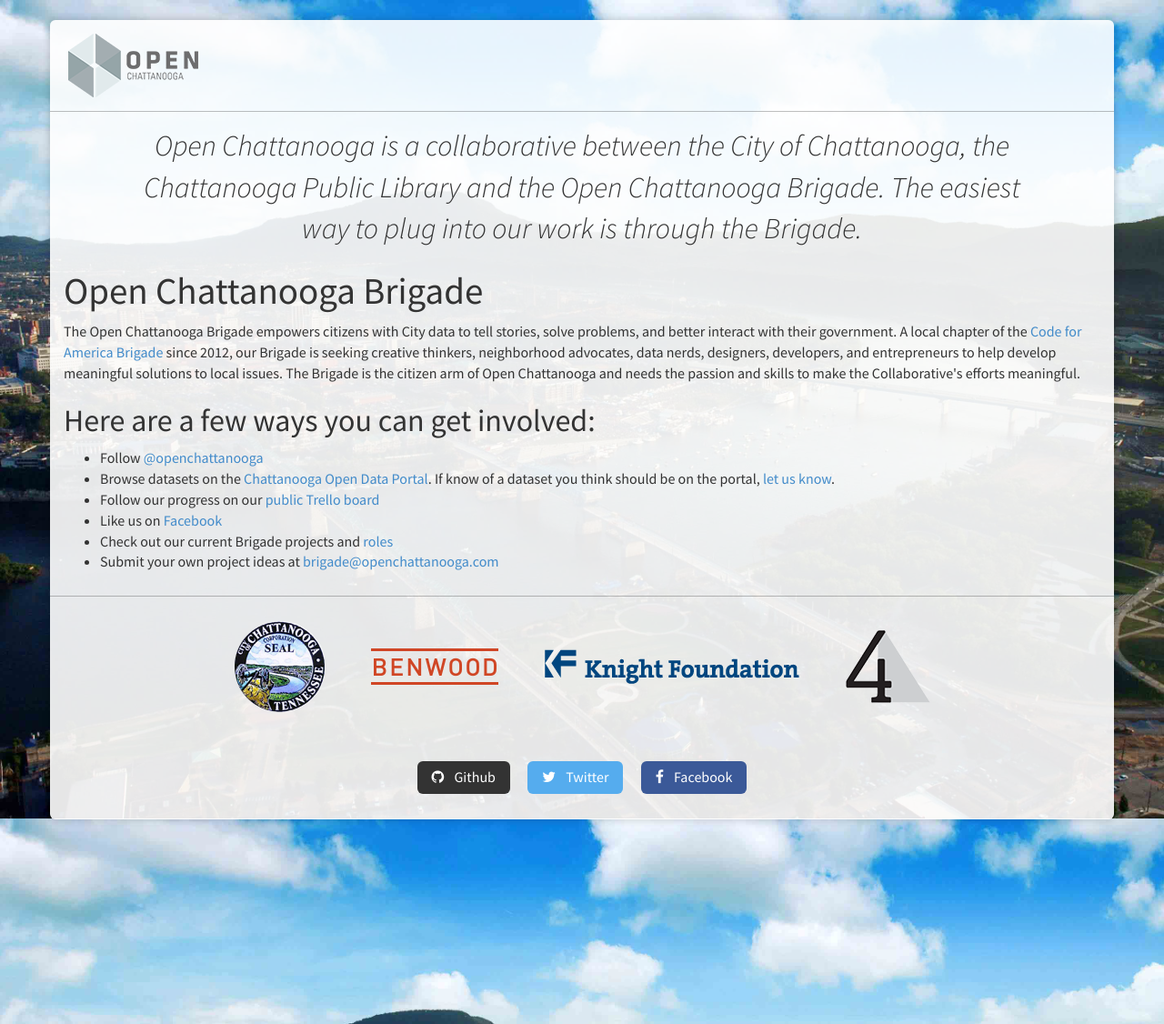
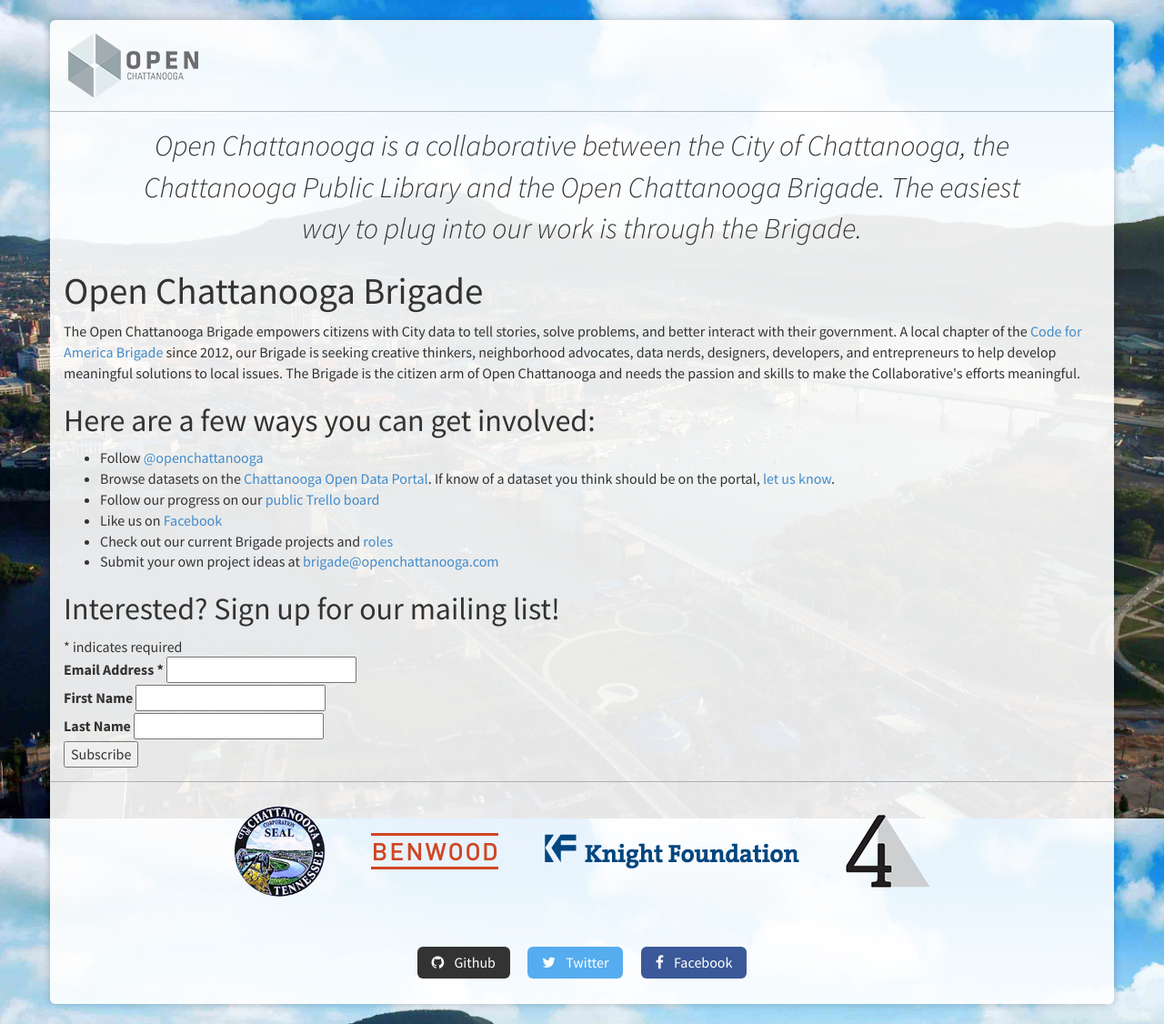
Before and after one commit to openchattanooga/open-chattanooga-website, a Jekyll site: the page built from index.html, in a window 1280 px wide. Shown: the whole page at 91% size. Built offline with Jekyll 4.4.1, drawn with Linux system fonts in a browser that asks for light colours; nearby versions of some CDN libraries; comment, search, counter and statistics services are not loaded.

Commit message:
Start on mailing list form.

```diff
--- a/_includes/head.html
+++ b/_includes/head.html
@@ -7,6 +7,7 @@
     <link rel="canonical" href="{{ page.url | replace:'index.html','' | prepend: site.baseurl | prepend: site.url }}">
 
     <link href="http://fonts.googleapis.com/css?family=Source+Sans+Pro:400,700,300italic,400italic" rel="stylesheet">
+    <link href="//cdn-images.mailchimp.com/embedcode/classic-081711.css" rel="stylesheet" type="text/css">
     <link rel="stylesheet" href="{{ site.url }}/css/screen.css">
     <link rel="stylesheet" href="//netdna.bootstrapcdn.com/font-awesome/4.1.0/css/font-awesome.min.css">
     <script src="{{ site.url }}/js/modernizr.min.js"></script>
--- a/index.html
+++ b/index.html
@@ -24,3 +24,36 @@
 
 <li>Submit your own project ideas at <a href="mailto:brigade@openchattanooga.com" title="Email us">brigade@openchattanooga.com</a></li>
 </ul>
+
+<div id="mc_embed_signup">
+<form action="//openchattanooga.us3.list-manage.com/subscribe/post?u=eb47dd3c8b4f47b0fccd77bca&amp;id=f093b810eb" method="post" id="mc-embedded-subscribe-form" name="mc-embedded-subscribe-form" class="validate" target="_blank" novalidate>
+  <h2>Interested? Sign up for our mailing list!</h2>
+<div class="indicates-required"><span class="asterisk">*</span> indicates required</div>
+<div class="mc-field-group">
+  <label for="mce-EMAIL">Email Address  <span class="asterisk">*</span>
+</label>
+  <input type="email" value="" name="EMAIL" class="required email" id="mce-EMAIL">
+</div>
+<div class="mc-field-group">
+  <label for="mce-FNAME">First Name </label>
+  <input type="text" value="" name="FNAME" class="" id="mce-FNAME">
+</div>
+<div class="mc-field-group">
+  <label for="mce-LNAME">Last Name </label>
+  <input type="text" value="" name="LNAME" class="" id="mce-LNAME">
+</div>
+  <div id="mce-responses" class="clear">
+    <div class="response" id="mce-error-response" style="display:none"></div>
+    <div class="response" id="mce-success-response" style="display:none"></div>
+  </div>    <!-- real people should not fill this in and expect good things - do not remove this or risk form bot signups-->
+    <div style="position: absolute; left: -5000px;"><input type="text" name="b_eb47dd3c8b4f47b0fccd77bca_f093b810eb" tabindex="-1" value=""></div>
+    <div class="clear"><input type="submit" value="Subscribe" name="subscribe" id="mc-embedded-subscribe" class="button"></div>
+</form>
+</div>
+<script type='text/javascript' src='//s3.amazonaws.com/downloads.mailchimp.com/js/mc-validate.js'></script>
+<script type='text/javascript'>
+(function($) {
+window.fnames = new Array(); window.ftypes = new Array();fnames[0]='EMAIL';ftypes[0]='email';fnames[1]='FNAME';ftypes[1]='text';fnames[2]='LNAME';ftypes[2]='text';
+}(jQuery));
+var $mcj = jQuery.noConflict(true);
+</script>
--- /dev/null
+++ b/sass/_mailchimp.scss
@@ -0,0 +1,2 @@
+#mc_embed_signup {
+}
--- a/sass/screen.scss
+++ b/sass/screen.scss
@@ -99,4 +99,5 @@
 
 @import "header";
 @import "main";
+@import "mailchimp";
 @import "footer";
```
Also changed, not shown: sass/_main.scss (line endings or trailing spaces).
